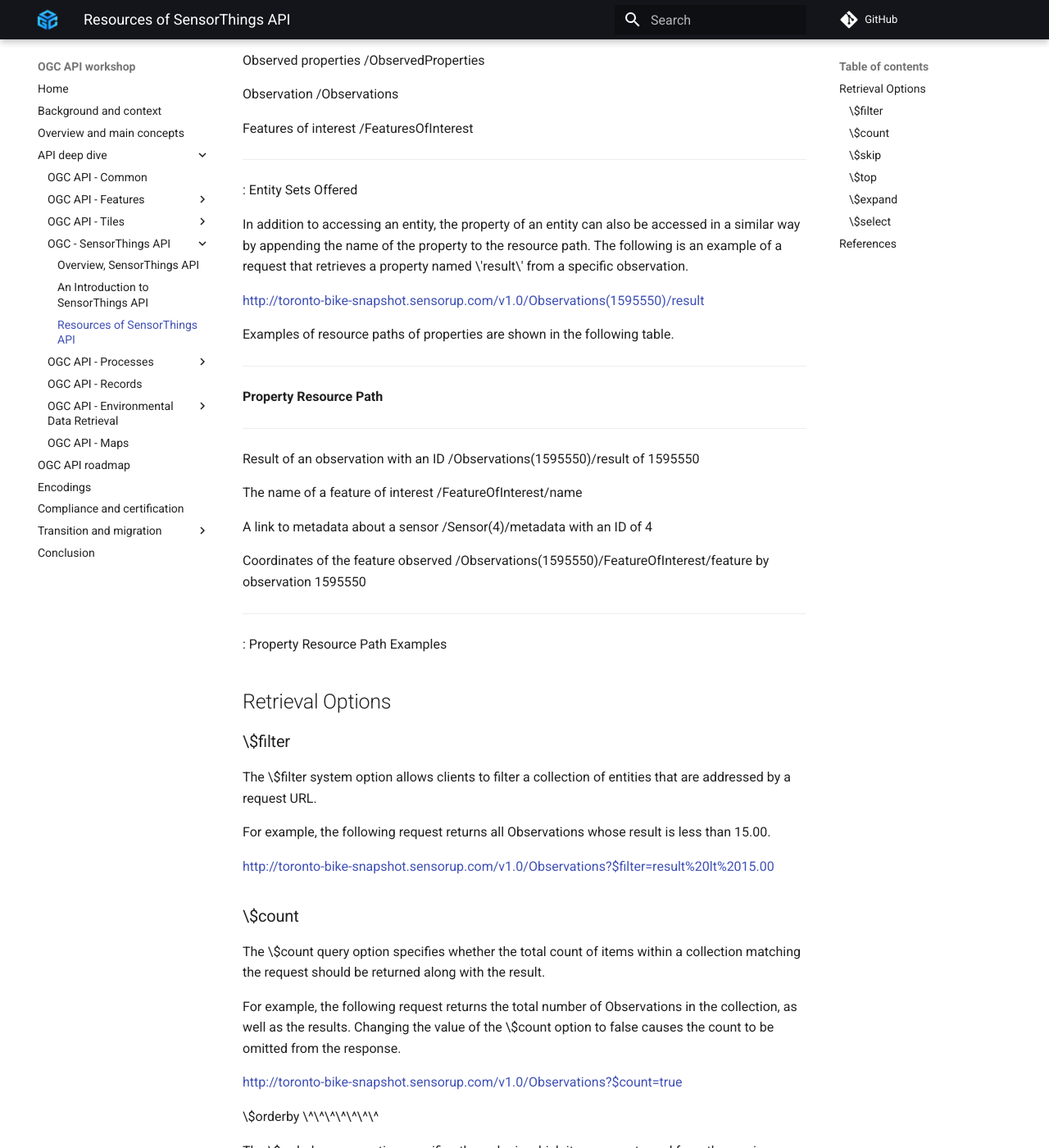
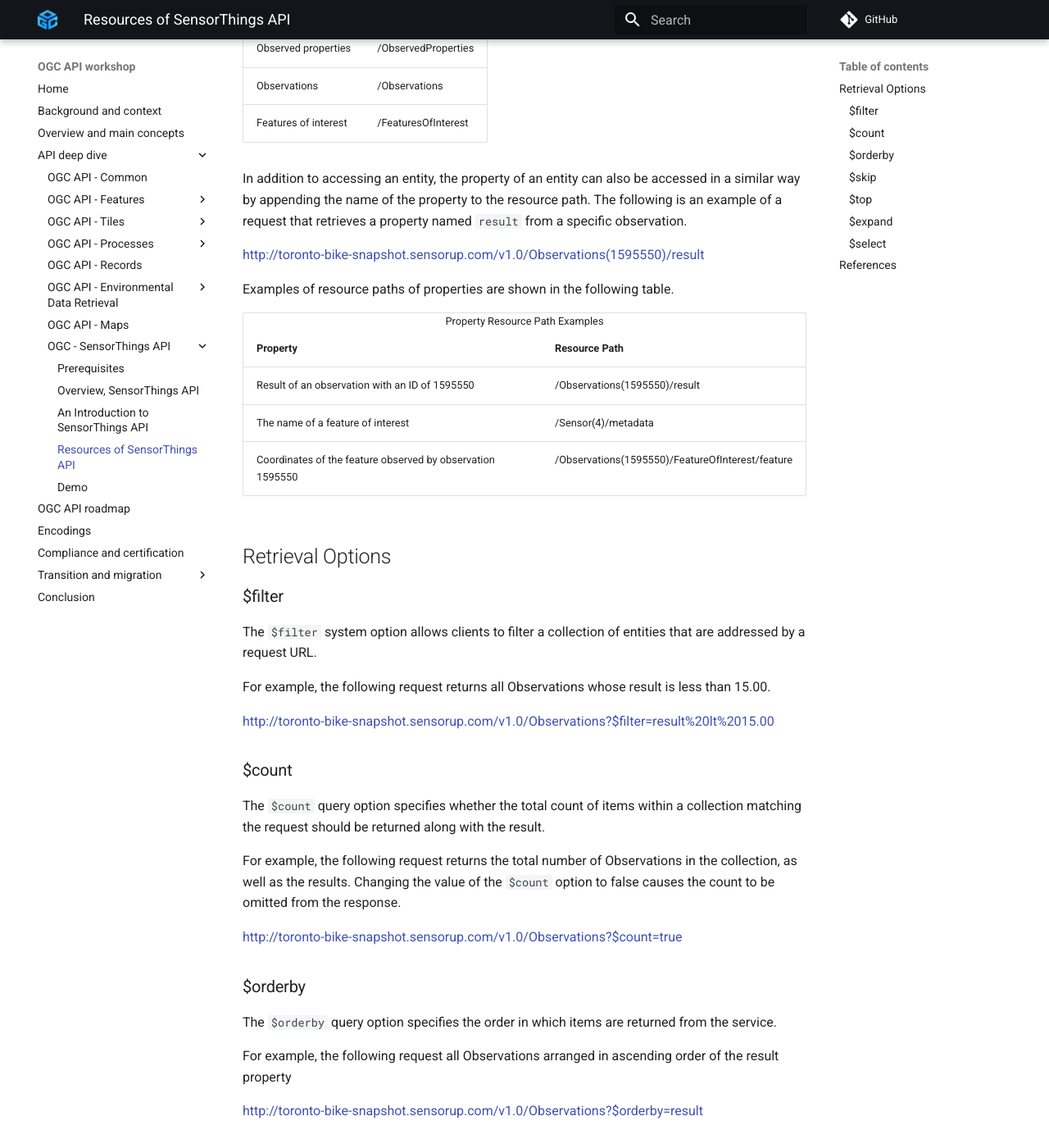
Before and after one commit to opengeospatial/ogcapi-workshop, an MkDocs documentation site: the page built from workshop/content/docs/ogcapi/sta/text/operations.md, in a window 1280 px wide and 1400 px high, scrolled down 907 px. Shown: the whole window at 82% size. Built offline with MkDocs 1.6.1 and Material for MkDocs 9.7.7, drawn with Linux system fonts in a browser that asks for light colours; comment, search, counter and statistics services are not loaded; some of the changed text lies outside the part shown.

Commit message:
- added more .DS_Store to gitignore - renamed sta index, to avoid problems - reviewed content for sta - added demo for sta

````diff
--- a/workshop/content/docs/ogcapi/sta/text/operations.md
+++ b/workshop/content/docs/ogcapi/sta/text/operations.md
@@ -26,60 +26,81 @@ Other entities can also be retrieved through resource paths of a similar
 pattern. The following table lists the resource paths of each entity
 type.
 
-  -----------------------------------------------------------------------
-  **Entity Set**                 **Resource Path**
-  ------------------------------ ----------------------------------------
-  Things                         /Things
-
-  Locations                      /Locations
-
-  Historical locations           /HistoricalLocations
-
-  Datastreams                    /Datastreams
-
-  Sensors                        /Sensors
-
-  Observed properties            /ObservedProperties
-
-  Observation                    /Observations
-
-  Features of interest           /FeaturesOfInterest
-  -----------------------------------------------------------------------
-
-  : Entity Sets Offered
+<table>
+  <caption>Entity Sets Offered</caption>
+  <tr>
+    <th>Entity Set</th>
+    <th>Resource Path</th>
+  </tr>
+  <tr>
+    <td>Things</td>
+    <td>/Things</td>
+  </tr>
+  <tr>
+    <td>Locations</td>
+    <td>/Locations</td>
+  </tr>
+  <tr>
+    <td>Historical locations</td>
+    <td>/HistoricalLocations</td>
+  </tr>
+  <tr>
+    <td>Datastreams</td>
+    <td>/Datastreams</td>
+  </tr>
+  <tr>
+    <td>Sensors</td>
+    <td>/Sensors</td>
+  </tr>
+  <tr>
+    <td>Observed properties</td>
+    <td>/ObservedProperties</td>
+  </tr>
+  <tr>
+    <td>Observations</td>
+    <td>/Observations</td>
+  </tr>
+  <tr>
+    <td>Features of interest</td>
+    <td>/FeaturesOfInterest</td>
+  </tr>
+</table>
 
 In addition to accessing an entity, the property of an entity can also
 be accessed in a similar way by appending the name of the property to
 the resource path. The following is an example of a request that
-retrieves a property named \'result\' from a specific observation.
+retrieves a property named ```result``` from a specific observation.
 
 <http://toronto-bike-snapshot.sensorup.com/v1.0/Observations(1595550)/result>
 
 Examples of resource paths of properties are shown in the following
 table.
 
-  --------------------------------------------------------------------------------------
-  **Property**                        **Resource Path**
-  ----------------------------------- --------------------------------------------------
-  Result of an observation with an ID /Observations(1595550)/result
-  of 1595550
-
-  The name of a feature of interest   /FeatureOfInterest/name
-
-  A link to metadata about a sensor   /Sensor(4)/metadata
-  with an ID of 4
-
-  Coordinates of the feature observed /Observations(1595550)/FeatureOfInterest/feature
-  by observation 1595550
-  --------------------------------------------------------------------------------------
-
-  : Property Resource Path Examples
+<table>
+  <caption>Property Resource Path Examples</caption>
+  <tr>
+    <th>Property</th>
+    <th>Resource Path</th>
+  </tr>
+  <tr>
+    <td>Result of an observation with an ID of 1595550</td>
+    <td>/Observations(1595550)/result</td>
+  </tr>
+  <tr>
+    <td>The name of a feature of interest</td>
+    <td>/Sensor(4)/metadata</td>
+  </tr>
+  <tr>
+    <td>Coordinates of the feature observed by observation 1595550</td>
+    <td>/Observations(1595550)/FeatureOfInterest/feature</td>
+  </tr>
+</table>
 
 ## Retrieval Options {#sta_retrieval}
 
-### \$filter
+### $filter
 
-The \$filter system option allows clients to filter a collection of
+The ```$filter``` system option allows clients to filter a collection of
 entities that are addressed by a request URL.
 
 For example, the following request returns all Observations whose result
@@ -87,22 +108,22 @@ is less than 15.00.
 
 <http://toronto-bike-snapshot.sensorup.com/v1.0/Observations?$filter=result%20lt%2015.00>
 
-### \$count
+### $count
 
-The \$count query option specifies whether the total count of items
+The ```$count``` query option specifies whether the total count of items
 within a collection matching the request should be returned along with
 the result.
 
 For example, the following request returns the total number of
 Observations in the collection, as well as the results. Changing the
-value of the \$count option to false causes the count to be omitted from
+value of the ```$count``` option to false causes the count to be omitted from
 the response.
 
 <http://toronto-bike-snapshot.sensorup.com/v1.0/Observations?$count=true>
 
-\$orderby \^\^\^\^\^\^\^
+### $orderby
 
-The \$orderby query option specifies the order in which items are
+The ```$orderby``` query option specifies the order in which items are
 returned from the service.
 
 For example, the following request all Observations arranged in
@@ -110,9 +131,9 @@ ascending order of the result property
 
 <http://toronto-bike-snapshot.sensorup.com/v1.0/Observations?$orderby=result>
 
-### \$skip
+### $skip
 
-The \$skip query option specifies the number for the items of the
+The ```$skip``` query option specifies the number for the items of the
 queried collection that should be excluded from the result.
 
 For example, the following request all Observations starting with the
@@ -120,9 +141,9 @@ twenty-first Observation entity.
 
 <http://toronto-bike-snapshot.sensorup.com/v1.0/Observations?$skip=20>
 
-### \$top
+### $top
 
-The \$top query option specifies the limit on the number of items
+The ```$top``` query option specifies the limit on the number of items
 returned from a collection of entities.
 
 For example, the following request returns only the first six entities
@@ -130,9 +151,9 @@ in the Observations collection.
 
 <http://toronto-bike-snapshot.sensorup.com/v1.0/Observations?$top=6>
 
-### \$expand
+### $expand
 
-The \$expand query option enables the client to specify the set of
+The ```$expand``` query option enables the client to specify the set of
 properties to be included in a response by indicating that the related
 entities are to be represented inline.
 
@@ -141,9 +162,9 @@ Things and their associated Datastreams.
 
 <http://toronto-bike-snapshot.sensorup.com/v1.0/Things?$expand=Datastreams>
 
-### \$select
+### $select
 
-The \$select query option enables the client to specify the set of
+The ```$select``` query option enables the client to specify the set of
 properties to be included in a response by instructing the service to
 return only the properties explicitly requested.
 
--- a/workshop/content/mkdocs.yml
+++ b/workshop/content/mkdocs.yml
@@ -20,11 +20,6 @@ nav:
             - Overview, OGC API - Tiles: ogcapi/ogcapi-tiles/text/basic-overview.md
             - An Introduction to OGC API - Tiles: ogcapi/ogcapi-tiles/text/basic-main.md
             - Resources of OGC API - Tiles: ogcapi/ogcapi-tiles/text/operations.md
-        - OGC - SensorThings API:
-            - Prerequisites: ogcapi/sta/text/index.md
-            - Overview, SensorThings API: ogcapi/sta/text/overview.md
-            - An Introduction to SensorThings API: ogcapi/sta/text/main.md
-            - Resources of SensorThings API: ogcapi/sta/text/operations.md
 #        - OGC API - Coverages: ogcapi/coverages.md
         - OGC API - Processes:
             - Prerequisites: ogcapi/ogcapi-processes/text/basic-index.md
@@ -46,6 +41,12 @@ nav:
             - Locations Query Resources of OGC API - EDR: ogcapi/ogcapi-edr/text/locationsquery.md
             - Items (Features) Query Resources of OGC API - EDR: ogcapi/ogcapi-edr/text/itemsquery.md
         - OGC API - Maps: ogcapi/maps.md
+        - OGC - SensorThings API:
+            - Prerequisites: ogcapi/sta/text/basic-index.md
+            - Overview, SensorThings API: ogcapi/sta/text/overview.md
+            - An Introduction to SensorThings API: ogcapi/sta/text/main.md
+            - Resources of SensorThings API: ogcapi/sta/text/operations.md
+            - Demo: ogcapi/sta/slides/presentation.md
     - OGC API roadmap: ogcapi-roadmap.md
     - Encodings: encodings.md
     - Compliance and certification: compliance-and-certification.md
````
Also changed, not shown: workshop/content/docs/ogcapi/sta/slides/presentation.md (+1 -1 lines), workshop/content/docs/ogcapi/sta/slides/presentation.rst (deleted, +0 -230 lines), workshop/content/docs/ogcapi/sta/text/main.md (+26 -31 lines), workshop/content/docs/ogcapi/sta/text/basic-index.md (renamed from workshop/content/docs/ogcapi/sta/text/index.md), 2 other files.
